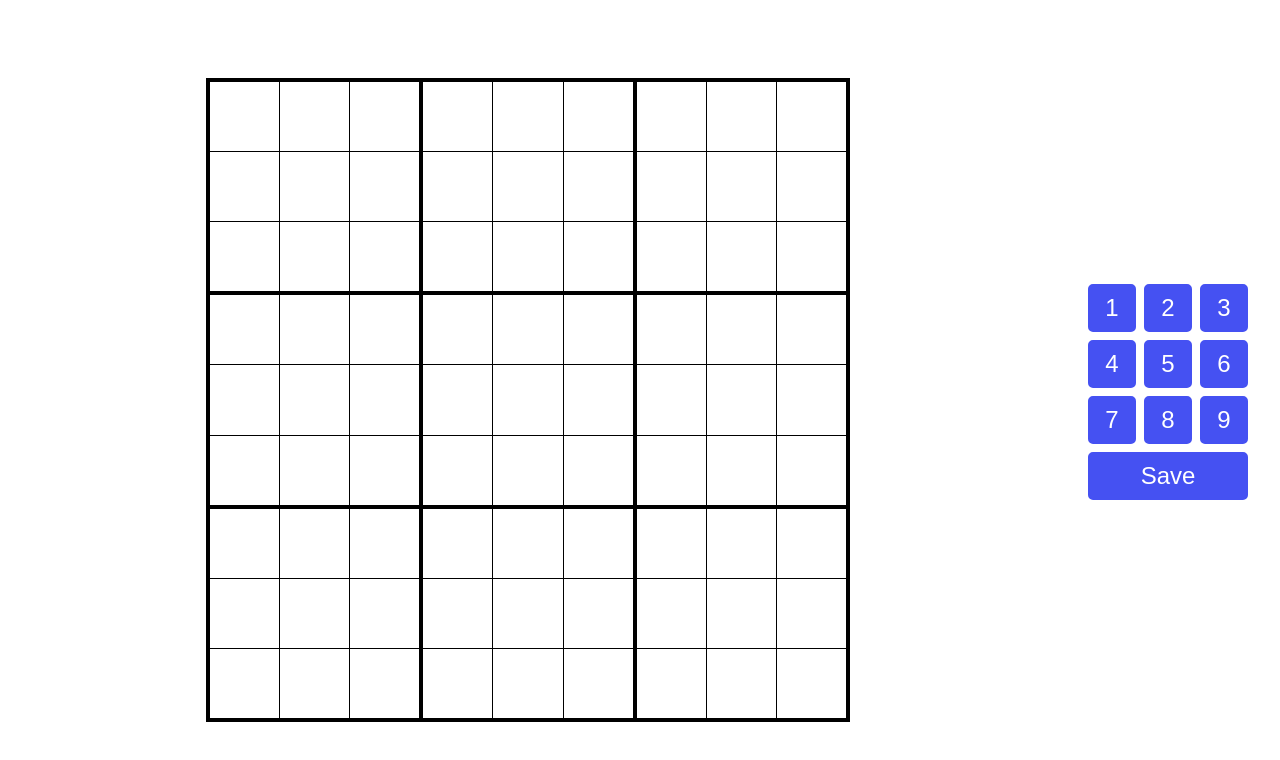
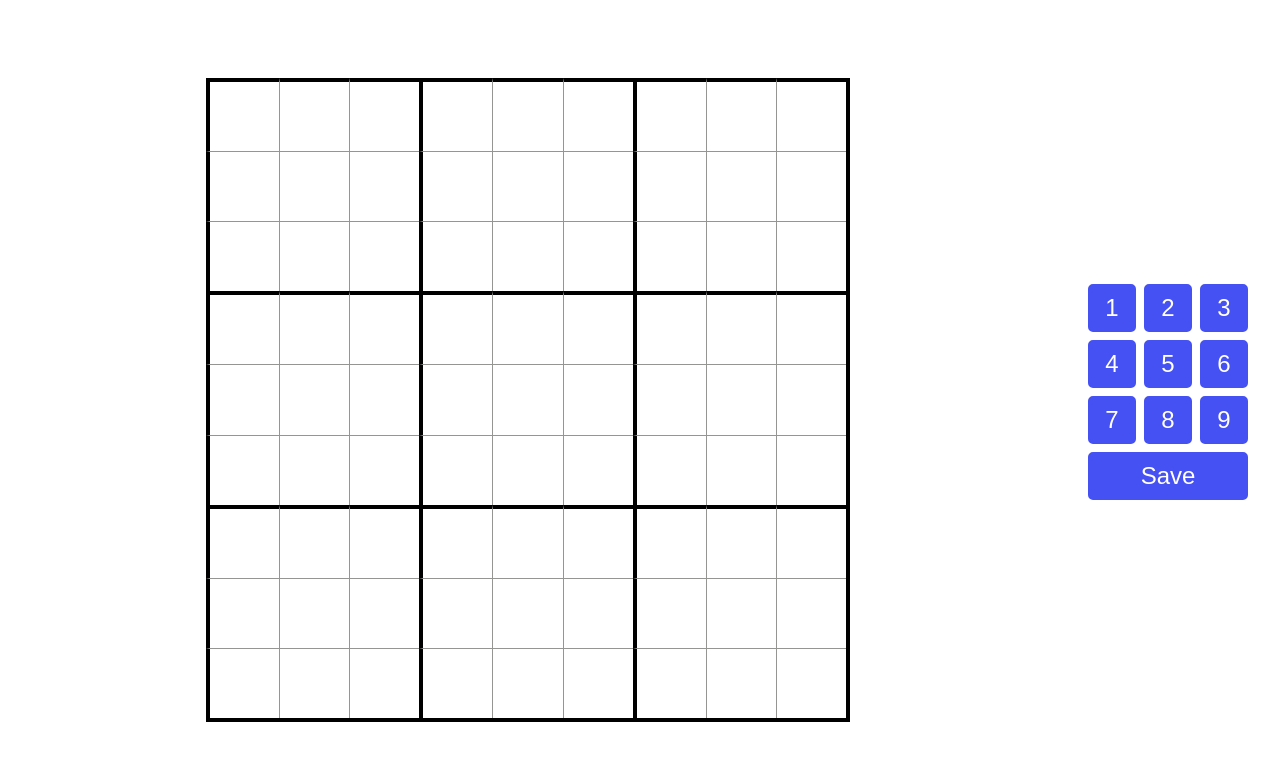
Before and after one commit to airburst/sudoku-solver, a React (Create React App) app: page / in a window 1280 px wide. Shown: the top 760 px of the page. Built offline with nearby package versions, Linux system fonts and the light colour scheme.

Commit message:
style: Background color for fixed cells

```diff
--- a/package.json
+++ b/package.json
@@ -1,6 +1,6 @@
 {
   "name": "sudoku-solver",
-  "version": "0.6.0",
+  "version": "0.6.1",
   "private": true,
   "dependencies": {
     "@reduxjs/toolkit": "^1.8.1",
--- a/src/features/puzzle/Cell.js
+++ b/src/features/puzzle/Cell.js
@@ -15,13 +15,17 @@ const StyledCell = styled.div`
 
   // Thick borders for (3x3) square edges
   border-top: ${({ row }) =>
-    row % 3 === 0 ? "4px solid black" : "1px solid black"};
+    row % 3 === 0 ? "4px solid black" : "1px solid var(--cell-border)"};
   border-left: ${({ col }) =>
-    col % 3 === 0 ? "4px solid black" : "1px solid black"};
+    col % 3 === 0 ? "4px solid black" : "1px solid var(--cell-border)"};
 
   cursor: ${({ hasSetValue }) => (hasSetValue ? "default" : "pointer")};
-  background-color: ${({ selected }) =>
-    selected ? "var(--selected-bg-color)" : "white"};
+  background-color: ${({ selected, fixedVal }) =>
+    selected
+      ? "var(--selected-bg-color)"
+      : fixedVal
+      ? "var(--fixed-bg-color)"
+      : "white"};
 
   &::before {
     content: "";
@@ -33,6 +37,7 @@ const StyledCell = styled.div`
 const FixedContent = styled.div`
   position: absolute;
   color: var(--fixed-color);
+  font-weight: 700;
 `;
 
 const Content = styled.div`
@@ -45,14 +50,14 @@ const PencilMark = styled.div`
   position: absolute;
   top: 0;
   left: 0;
-  font-size: clamp(0.7rem, 1vw, 1rem);
+  font-size: clamp(0.7rem, 1.2vw, 1.2rem);
   padding-left: 2px;
   color: var(--guess-color);
 `;
 
 const CentreMark = styled.div`
   position: absolute;
-  font-size: clamp(0.7rem, 1vw, 1rem);
+  font-size: clamp(0.7rem, 1.2vw, 1.2rem);
   color: var(--guess-color);
 `;
 
--- a/src/index.css
+++ b/src/index.css
@@ -1,10 +1,12 @@
 :root {
   --cell-size: 100px;
   --fixed-color: #262626;
-  --guess-color: #4551f2;
+  --guess-color: #464646;
   --error-color: #f24556;
   --btn-color: #4551f2;
   --selected-bg-color: rgb(250, 250, 176);
+  --cell-border: #959594;
+  --fixed-bg-color: #e6e6e6;
 }
 
 body {
```
